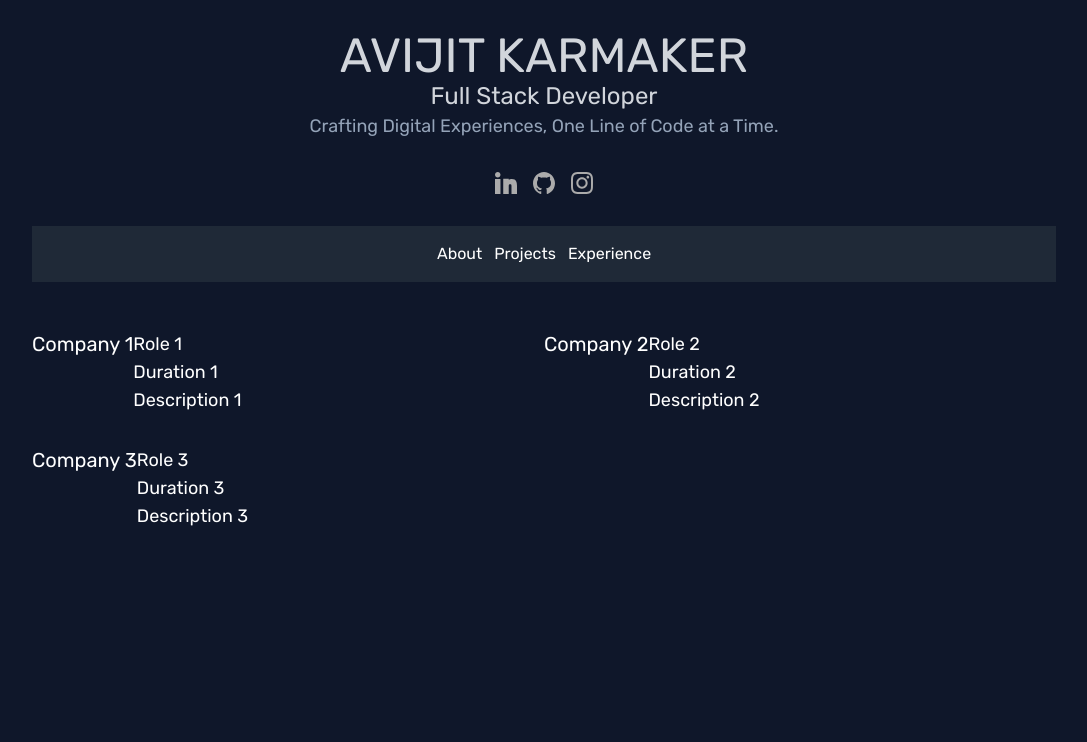
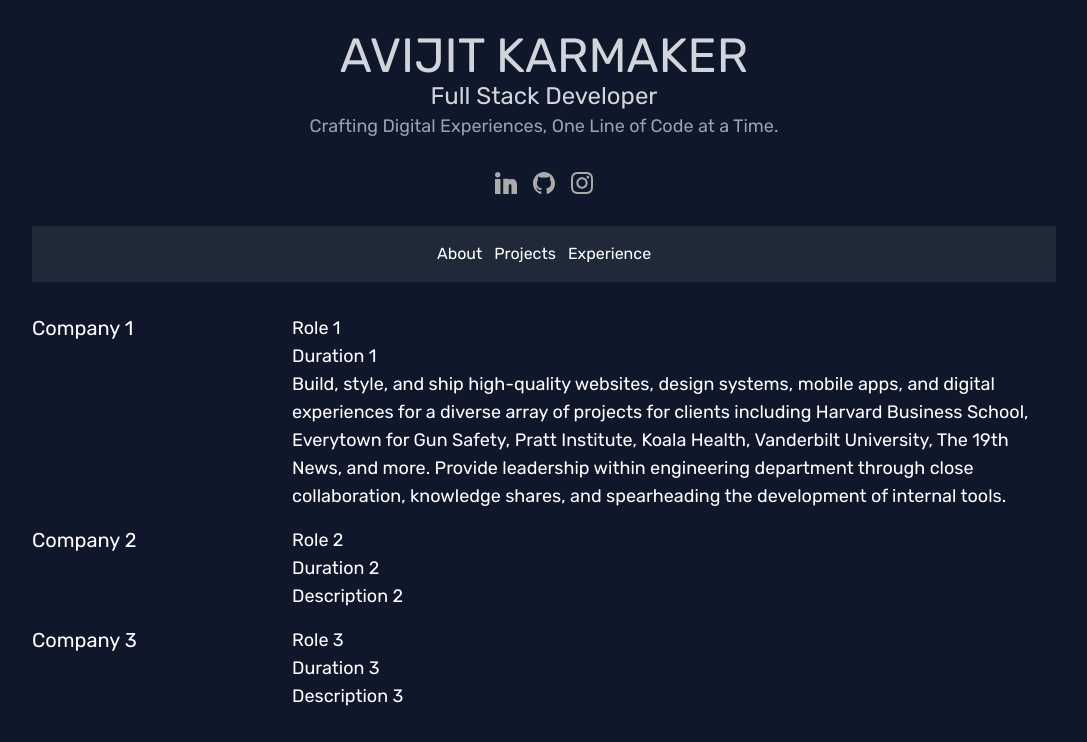
Before and after one commit to ajkacca457/avi-portfolio, a React (Vite) app: page /experience in a window 1280 px wide. Shown: the top 742 px of the page, without its empty margins (96-1183 px from the left). Built offline with nearby package versions, Linux system fonts and the light colour scheme.

Commit message:
add layout of experience

```diff
--- a/src/components/Experience.jsx
+++ b/src/components/Experience.jsx
@@ -3,19 +3,19 @@ import React from 'react'
 
 const experienceData = [
     {
-        company: 'Company 1',
+        date: 'Company 1',
         role: 'Role 1',
         duration: 'Duration 1',
-        description: 'Description 1'
+        description: 'Build, style, and ship high-quality websites, design systems, mobile apps, and digital experiences for a diverse array of projects for clients including Harvard Business School, Everytown for Gun Safety, Pratt Institute, Koala Health, Vanderbilt University, The 19th News, and more. Provide leadership within engineering department through close collaboration, knowledge shares, and spearheading the development of internal tools.'
     },
     {
-        company: 'Company 2',
+        date: 'Company 2',
         role: 'Role 2',
         duration: 'Duration 2',
         description: 'Description 2'
     },
     {
-        company: 'Company 3',
+        date: 'Company 3',
         role: 'Role 3',
         duration: 'Duration 3',
         description: 'Description 3'
@@ -24,14 +24,17 @@ const experienceData = [
 ];
 
 
+
 const Experience = () => {
   return (
-    <div className='grid grid-cols-2'>
+    <div>
         {experienceData.map((experience, index) => {
+            const { date, role, duration, description } = experience;
+
             return (
-                <div key={index} className='my-4 col-span-1 flex'>
-                    <h3 className='text-xl'>{experience.company}</h3>
-                    <div>
+                <div key={index} className='my-4 grid grid-cols-4 gap-x-4'>
+                    <p className='text-xl col-span-1'>{date}</p>
+                    <div className='col-span-3'>
                         <p className='text-lg'>{experience.role}</p>
                         <p className='text-lg'>{experience.duration}</p>
                         <p className='text-lg'>{experience.description}</p>
```
